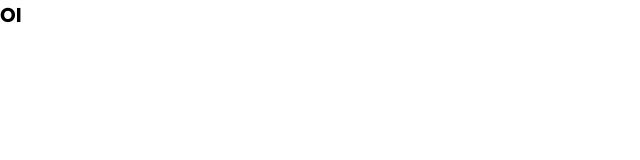
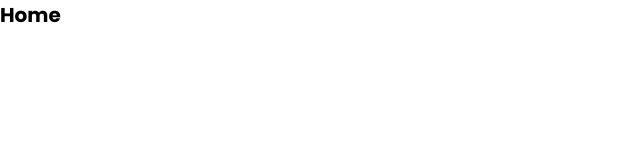
Before and after one commit to nicolasteofilo/movibes, a React (Vite) app: page / in a window 1280 px wide. Shown: the top 160 px of the page, without its empty margins (0-640 px from the left). Built offline with nearby package versions, Linux system fonts and the light colour scheme.

Commit message:
chore: add react-router-dom

```diff
--- a/package.json
+++ b/package.json
@@ -13,6 +13,7 @@
     "git-commit-msg-linter": "^4.4.0",
     "react": "^18.2.0",
     "react-dom": "^18.2.0",
+    "react-router-dom": "^6.5.0",
     "styled-components": "^5.3.6"
   },
   "devDependencies": {
--- a/src/App.tsx
+++ b/src/App.tsx
@@ -1,11 +1,14 @@
 import { ThemeProvider } from "./styles/themeProvider";
-import { useState } from "react";
+import { BrowserRouter } from "react-router-dom";
+import { Routes } from "./routes";
 
 function App() {
   return (
-    <ThemeProvider>
-      <h1>OI</h1>
-    </ThemeProvider>
+    <BrowserRouter>
+      <ThemeProvider>
+        <Routes />
+      </ThemeProvider>
+    </BrowserRouter>
   )
 }
 
--- /dev/null
+++ b/src/pages/Home/index.tsx
@@ -0,0 +1,3 @@
+export function Home() {
+  return <h1>Home</h1>
+}
--- /dev/null
+++ b/src/routes/index.tsx
@@ -0,0 +1,11 @@
+import { Route, Routes as RouterRoutes } from "react-router-dom";
+
+import { Home } from "../pages/Home";
+
+export function Routes() {
+  return (
+    <RouterRoutes>
+      <Route path="/" element={<Home />} />
+    </RouterRoutes>
+  )
+}
```
Also changed, not shown: 1 other file (tests, documents, lock files or other folders).
